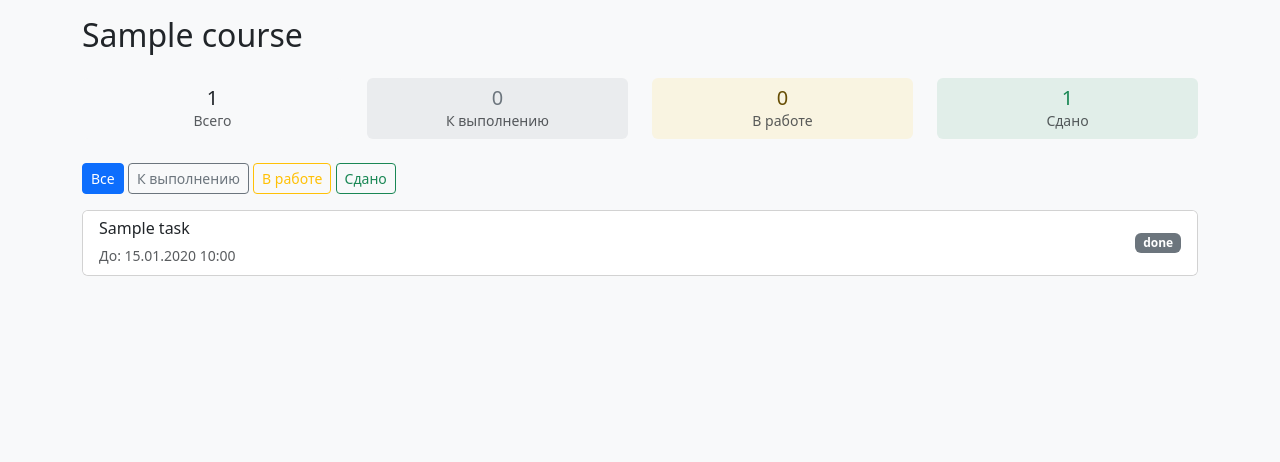
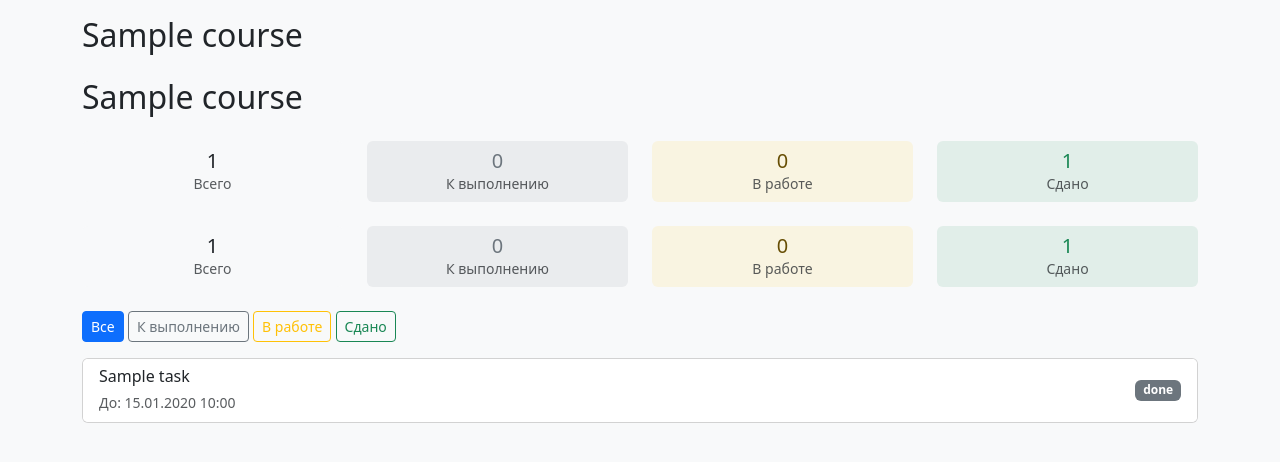
Before and after one commit to study-task-team/task_tracker, a FastAPI app: page /courses/1 in a window 1280 px wide. Shown: the part 104-566 px from the top of the page. Run offline with FastAPI, Linux system fonts and the light colour scheme; the visitor is signed in with stand-in values (Sample User, id 1); tables that the repository leaves empty hold one stand-in row (values such as "Sample post").

Commit message:
feat(us-6): add task statistics to course page (#31)
* fix: add stats context to task creation error response

* fix main.py

* fix main py

```diff
--- a/src/main.py
+++ b/src/main.py
@@ -17,7 +17,6 @@
 
 app = FastAPI(title="Трекер учебных задач")
 
-# Секретный ключ для подписи cookie (сессий)
 app.add_middleware(SessionMiddleware, secret_key="super-secret-key-for-lab")
 
 app.mount("/static", StaticFiles(directory=BASE_DIR / "static"), name="static")
@@ -25,7 +24,6 @@
 
 
 def get_current_role(request: Request) -> str:
-    """Возвращает роль текущего пользователя из сессии."""
     return request.session.get("role", "guest")
 
 
@@ -36,7 +34,6 @@
 
 @app.get("/", response_class=HTMLResponse)
 def index(request: Request, db: Session = Depends(get_db)):
-    """Главная страница. Если гость — показываем выбор роли. Если студент — дедлайны."""
     role = get_current_role(request)
 
     if role == "guest":
@@ -47,7 +44,6 @@
     if role == "teacher":
         return RedirectResponse(url="/courses", status_code=303)
 
-    # Роль "student"
     now = datetime.utcnow()
     week_later = now + timedelta(days=7)
     upcoming_tasks = (
@@ -65,22 +61,17 @@
 
 @app.post("/login")
 def login(request: Request, role: str = Form(...)):
-    """Обработка выбора роли."""
     if role not in ["teacher", "student"]:
         raise HTTPException(status_code=400, detail="Неверная роль")
-
     request.session["role"] = role
     return RedirectResponse(url="/", status_code=303)
 
 
 @app.get("/logout")
 def logout(request: Request):
-    """Выход (очистка сессии)."""
     request.session.clear()
     return RedirectResponse(url="/", status_code=303)
 
-
-# --- МАРШРУТЫ ДЛЯ КУРСОВ (ДОСТУПНЫ ОБЕИМ РОЛЯМ) ---
 
 @app.get("/courses", response_class=HTMLResponse)
 def list_courses(request: Request, db: Session = Depends(get_db)):
@@ -98,10 +89,7 @@
 
 @app.get("/courses/{course_id}", response_class=HTMLResponse)
 def course_detail(
-    request: Request,
-    course_id: int,
-    status: str = None,
-    db: Session = Depends(get_db)
+    request: Request, course_id: int, status: str = None, db: Session = Depends(get_db)
 ):
     role = get_current_role(request)
     if role == "guest":
@@ -111,12 +99,10 @@
     if not course:
         raise HTTPException(status_code=404, detail="Курс не найден")
 
-    # Фильтрация (US-14)
     tasks = course.tasks
     if status in ["todo", "in_progress", "done"]:
         tasks = [t for t in tasks if t.status == status]
 
-    # Считаем статистику (US-6)
     total_tasks = len(course.tasks)
     done_tasks = sum(1 for t in course.tasks if t.status == "done")
     in_progress_tasks = sum(1 for t in course.tasks if t.status == "in_progress")
@@ -142,13 +128,10 @@
     )
 
 
-# --- МАРШРУТЫ ТОЛЬКО ДЛЯ ПРЕПОДАВАТЕЛЯ ---
-
 @app.get("/tasks/{task_id}/edit", response_class=HTMLResponse)
 def edit_task_page(request: Request, task_id: int, db: Session = Depends(get_db)):
-    """Страница редактирования задания (только для преподавателя)."""
     if get_current_role(request) != "teacher":
-        raise HTTPException(status_code=403, detail="Только преподаватель может редактировать задания")
+        raise HTTPException(status_code=403, detail="Только преподаватель")
 
     task = db.query(Task).filter(Task.id == task_id).first()
     if not task:
@@ -163,15 +146,14 @@
 
 @app.post("/tasks/{task_id}/edit")
 def edit_task(
-        request: Request,
-        task_id: int,
-        title: str = Form(...),
-        deadline: str = Form(None),
-        db: Session = Depends(get_db),
+    request: Request,
+    task_id: int,
+    title: str = Form(...),
+    deadline: str = Form(None),
+    db: Session = Depends(get_db),
 ):
-    """Сохранение изменений в задании."""
     if get_current_role(request) != "teacher":
-        raise HTTPException(status_code=403, detail="Только преподаватель может редактировать задания")
+        raise HTTPException(status_code=403, detail="Только преподаватель")
 
     task = db.query(Task).filter(Task.id == task_id).first()
     if not task:
@@ -195,8 +177,8 @@
     task.title = title.strip()
     task.deadline = parsed_deadline
     db.commit()
+    return RedirectResponse(url=f"/courses/{task.course_id}", status_code=303)
 
-    return RedirectResponse(url=f"/courses/{task.course_id}", status_code=303)
 
 @app.post("/courses")
 def create_course(request: Request, title: str = Form(...), db: Session = Depends(get_db)):
@@ -220,11 +202,11 @@
 
 @app.post("/courses/{course_id}/tasks")
 def create_task(
-        request: Request,
-        course_id: int,
-        title: str = Form(...),
-        deadline: str = Form(None),
-        db: Session = Depends(get_db),
+    request: Request,
+    course_id: int,
+    title: str = Form(...),
+    deadline: str = Form(None),
+    db: Session = Depends(get_db),
 ):
     if get_current_role(request) != "teacher":
         raise HTTPException(status_code=403, detail="Только преподаватель может создавать задания")
@@ -271,14 +253,12 @@
     return RedirectResponse(url=f"/courses/{course_id}", status_code=303)
 
 
-# --- МАРШРУТЫ ТОЛЬКО ДЛЯ СТУДЕНТА ---
-
 @app.post("/tasks/{task_id}/status")
 def update_task_status(
-        request: Request,
-        task_id: int,
-        status: str = Form(...),
-        db: Session = Depends(get_db),
+    request: Request,
+    task_id: int,
+    status: str = Form(...),
+    db: Session = Depends(get_db),
 ):
     if get_current_role(request) != "student":
         raise HTTPException(status_code=403, detail="Только студент может менять статус")
--- a/src/templates/course_detail.html
+++ b/src/templates/course_detail.html
@@ -8,6 +8,36 @@
 </nav>
 
 <h2 class="mb-4">{{ course.title }}</h2>
+
+<h2 class="mb-4">{{ course.title }}</h2>
+
+<!-- Блок статистики (US-6) -->
+<div class="row mb-4">
+    <div class="col-md-3">
+        <div class="card bg-light border-0 text-center py-2">
+            <h5 class="mb-0">{{ stats.total }}</h5>
+            <small class="text-muted">Всего</small>
+        </div>
+    </div>
+    <div class="col-md-3">
+        <div class="card bg-secondary bg-opacity-10 border-0 text-center py-2">
+            <h5 class="mb-0 text-secondary">{{ stats.todo }}</h5>
+            <small class="text-muted">К выполнению</small>
+        </div>
+    </div>
+    <div class="col-md-3">
+        <div class="card bg-warning bg-opacity-10 border-0 text-center py-2">
+            <h5 class="mb-0 text-warning-emphasis">{{ stats.in_progress }}</h5>
+            <small class="text-muted">В работе</small>
+        </div>
+    </div>
+    <div class="col-md-3">
+        <div class="card bg-success bg-opacity-10 border-0 text-center py-2">
+            <h5 class="mb-0 text-success">{{ stats.done }}</h5>
+            <small class="text-muted">Сдано</small>
+        </div>
+    </div>
+</div>
 
 {% if error %}
 <div class="alert alert-danger">{{ error }}</div>
```
Also changed, not shown: tests/test_app.py (+26 -0 lines).
